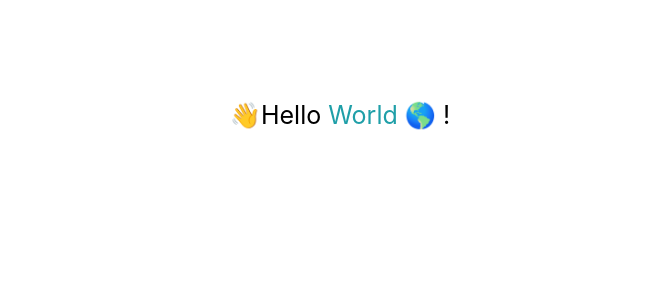
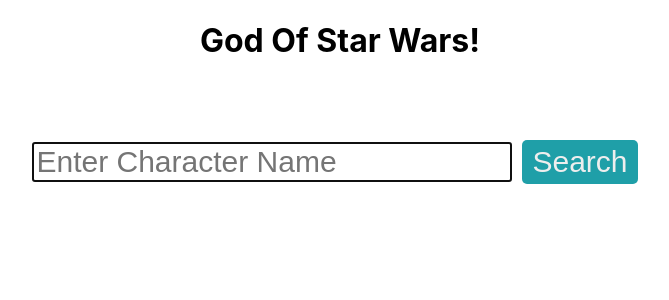
Before and after one commit to ritesh404/svelte-workshop, a Svelte app: page / in a window 1280 px wide. Shown: the top 300 px of the page, without its empty margins (300-969 px from the left). Built offline with nearby package versions, Linux system fonts and the light colour scheme.

Commit message:
VanilaJS version

```diff
--- a/package.json
+++ b/package.json
@@ -68,6 +68,7 @@
 		}
 	},
 	"dependencies": {
+		"jquery": "^3.4.1",
 		"whatwg-fetch": "^3.0.0"
 	}
 }
--- a/src/App.svelte
+++ b/src/App.svelte
@@ -1,22 +1,111 @@
 <script>
-  export let world;
+	import jq from "jquery";
+
+	const API = Object.freeze({
+		ALL: "https://swapi.co/api/people/",
+		SEARCH: "https://swapi.co/api/people/?search="
+	});
+
+	// APP STATE
+	window.characters = [];
+
+	async function fetchAllCharacters() {
+		try {
+			const response = await fetch(API.ALL, {
+				method: "GET",
+				mode: "cors"
+			});
+			const result = await response.json();
+			return result.results;
+		} catch (e) {
+			return [];
+		}
+	}
+
+	async function fetchCharacter(term) {
+		try {
+			const response = await fetch(`${API.SEARCH}${term}`, {
+				method: "GET",
+				mode: "cors"
+			});
+			const result = await response.json();
+			return result.results;
+		} catch (e) {
+			return [];
+		}
+	}
+
+	function renderCharacters() {
+		const characterDivs = characters.map(c => domForCharacter(c));
+		const finalList = [title(), ...characterDivs];
+		const container = document.getElementById("character-list");
+		container.innerHTML = "";
+
+		finalList.map(d => container.appendChild(d));
+	}
+
+	function title() {
+		const div = domForCharacter({ name: "NAME" }, "STATUS");
+		div.setAttribute("class", "character table-title");
+		return div;
+	}
+
+	function domForCharacter(chara, alive = "Alive") {
+		const div = document.createElement("div");
+		div.setAttribute("class", "character table-row");
+		const name = document.createElement("span");
+		name.setAttribute("class", "character-name");
+		name.innerText = chara.name;
+		const status = document.createElement("span");
+		status.setAttribute("class", "character-status");
+		status.innerText = alive;
+		div.appendChild(name);
+		div.appendChild(status);
+		div.onclick = function() {
+			console.log("here");
+			this.setAttribute("class", "character table-row dead");
+			const status = jq(this)
+				.find(".character-status")
+				.text("Dead");
+			// status.innerText = "DEAD";
+		};
+		return div;
+	}
+
+	async function handleClick() {
+		const searchTerm = jq("#search-input").val();
+		if (searchTerm === "") {
+			const results = await fetchAllCharacters();
+			window.characters = results;
+		} else {
+			const results = await fetchCharacter(searchTerm);
+			window.characters = results;
+		}
+
+		renderCharacters();
+	}
+
+	jq(document).ready(function() {
+		jq("#search-button").on("click", handleClick);
+	});
 </script>
 
-<style>
-  div {
-    font-size: 25px;
-    font-weight: 400;
-    height: 100vh;
-    text-align: center;
-    margin: 100px;
-  }
-  span {
-    color: #1f9fa8;
-  }
-</style>
-
-<div>
-  👋Hello
-  <span>{world}</span>
-  !
-</div>
+<header class="container">
+	<div class="row title">
+		<h1>God Of Star Wars!</h1>
+	</div>
+</header>
+<section class="container">
+	<div class="row search-box">
+		<input
+			autofocus
+			type="text"
+			id="search-input"
+			value=""
+			placeholder="Enter Character Name" />
+		<button id="search-button">Search</button>
+	</div>
+</section>
+<section class="container">
+	<div id="character-list" />
+</section>
--- a/src/styles/index.scss
+++ b/src/styles/index.scss
@@ -1,12 +1,70 @@
 * {
 	box-sizing: border-box;
 }
+body,
+html {
+	padding: 0;
+	margin: 0;
+}
 
 body {
-	margin: 0;
 	font-family: -apple-system, BlinkMacSystemFont, "Segoe UI", "Roboto", "Oxygen",
 		"Ubuntu", "Cantarell", "Fira Sans", "Droid Sans", "Helvetica Neue",
 		sans-serif;
 	-webkit-font-smoothing: antialiased;
 	-moz-osx-font-smoothing: grayscale;
 }
+
+.container {
+	width: 800px;
+	margin: auto;
+}
+.row {
+	margin-bottom: 10px;
+}
+.title {
+	text-align: center;
+}
+.search-box {
+	margin-top: 80px;
+	display: flex;
+	align-items: center;
+	justify-content: center;
+}
+#search-input {
+	width: 60%;
+	font-size: 30px;
+}
+#search-button {
+	font-size: 30px;
+	border: 0;
+	margin: 0 10px;
+	color: #eee;
+	background-color: #1f9fa8;
+	padding: 5px 10px;
+	cursor: pointer;
+	border-radius: 5px;
+}
+.character {
+	display: flex;
+	height: 40px;
+	align-items: center;
+	justify-content: center;
+	border-bottom: 1px solid #aaa;
+	span {
+		cursor: pointer;
+		height: 100%;
+		padding: 10px;
+	}
+	.character-name {
+		width: 60%;
+	}
+}
+.table-title {
+	background: #eee;
+}
+.table-row {
+	&:hover {
+		background-color: #aadde0;
+	}
+}
```
Also changed, not shown: 1 other file (tests, documents, lock files or other folders).
